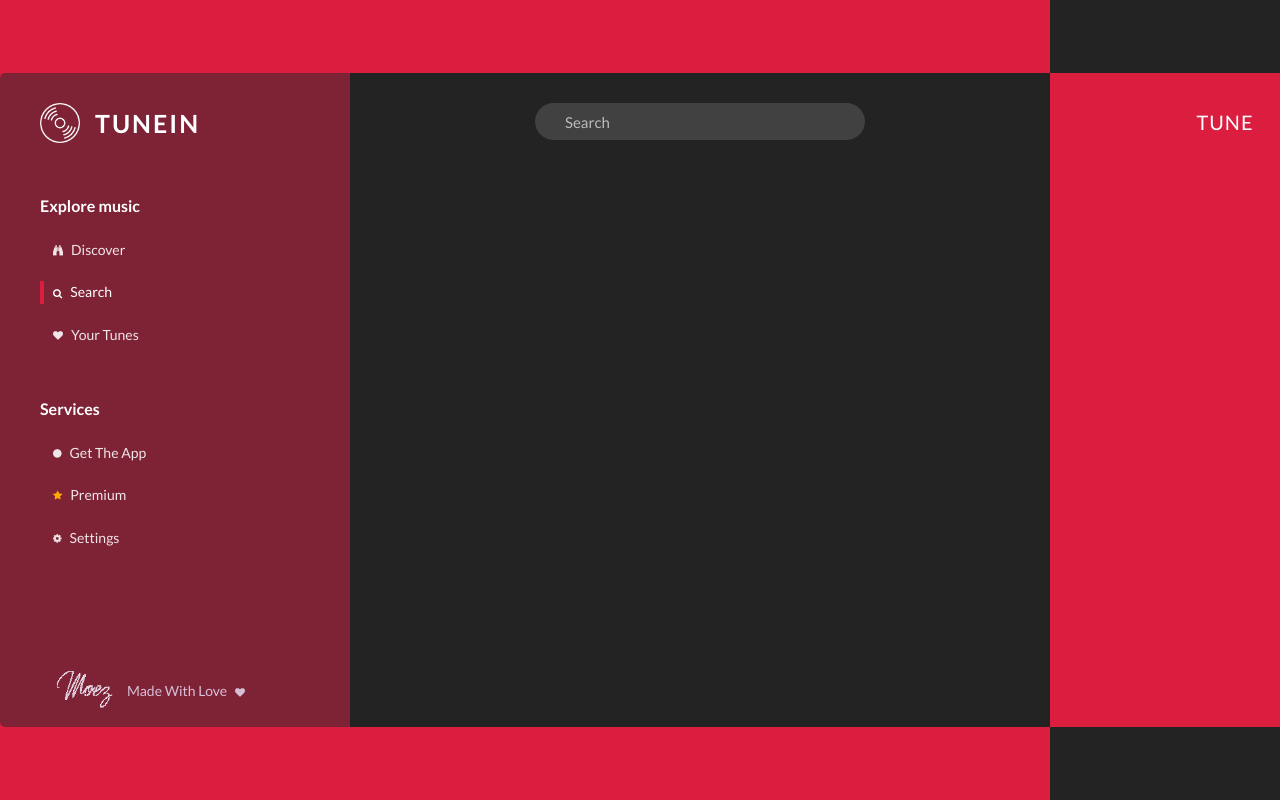
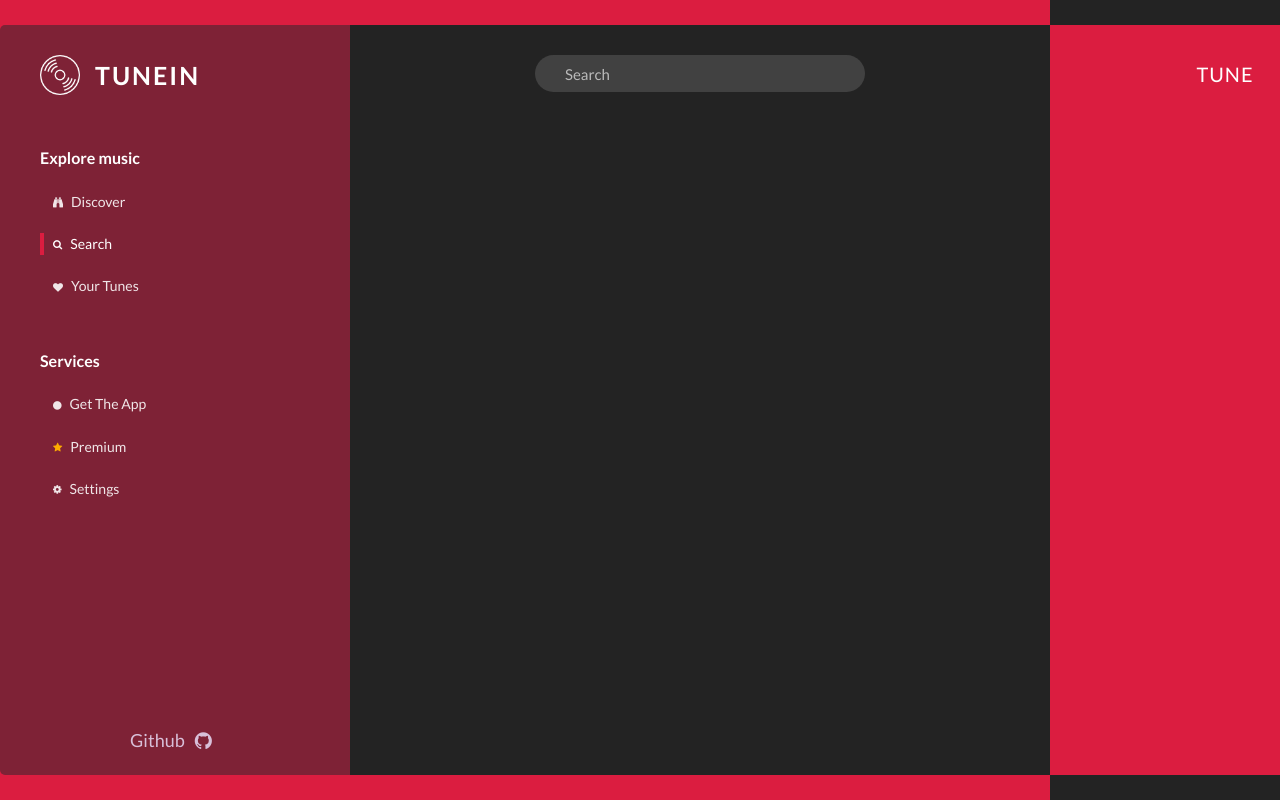
Before and after one commit to Datlyfe/tuneIn, a Vue app: page /search in a window 1280 px wide. Shown: the top 800 px of the page. Built offline with nearby package versions, Linux system fonts and the light colour scheme.

Commit message:
added Github link

```diff
--- a/src/components/Feed.vue
+++ b/src/components/Feed.vue
@@ -4,7 +4,9 @@
     <div :hidden="loading" class="feed animated fadeIn">
       <ul class="feed__list">
         <li class="song" v-for="song in feed" :key="song.id">
-          <img @click="cue(song)" class="song__image" :src="song.album.cover_small" alt="">
+          <div class="placeholder placeholder__feed">
+            <div @click="cue(song)" class="image image__feed" :style="getBgImg(song.album.cover_small)"></div>
+          </div>
           <div class="song__info">
             <span class="title">{{shorten(song.title,25)}}</span>
             <span class="artist">{{song.artist.name}}</span>
@@ -43,6 +45,9 @@
     abbreviate,
     isLiked,
     shorten,
+     getBgImg(src){
+      return { backgroundImage: `url(${src})` }
+    },
     likeSong(song){
       if(isLiked(this.likes,song.id)){
         this.$store.commit('unlike',song);
--- a/src/components/Menu.vue
+++ b/src/components/Menu.vue
@@ -44,8 +44,8 @@
     </nav>
     <!-- Watermark -->
     <div class="watermark">
-      <img src="@/assets/img/sig.png" alt="">
-      <span class="watermark__label">Made With Love <i class="fa fa-heart watermark__icon"></i></span>
+      <!-- <img src="@/assets/img/sig.png" alt=""> -->
+      <a href="https://github.com/MoezBouaggad/TuneIn" target="_blank" class="watermark__label">Github<i class="fa fa-github watermark__icon"></i></a>
     </div>
   </div>
 </template>
--- a/src/components/Search.vue
+++ b/src/components/Search.vue
@@ -12,7 +12,7 @@
       <div  v-for="res in searchResults" :key="res.id" class="res">
         <div class="placeholder">
           <div @click="cue(res)" class="image" :style="getBgImg(res.album.cover_small)">
-          </div>
+        </div>
         </div>
 
         <div class="res__info">
--- a/src/sass/blocks/_layout.scss
+++ b/src/sass/blocks/_layout.scss
@@ -3,7 +3,7 @@
   width: 100%;
   display: grid;
   grid-template-columns: .5fr 350px minmax(700px,800px) 350px .5fr;
-  grid-template-rows: .45fr 4fr .45fr;
+  grid-template-rows: 1fr 750px 1fr;
 }
 
 .menu{
--- a/src/sass/blocks/_menu.scss
+++ b/src/sass/blocks/_menu.scss
@@ -44,25 +44,7 @@
   }
 }
 
-.watermark{
-  display: flex;
-  align-items: center;
-  justify-content: center;
-  position: absolute;
-  bottom: 1rem;
-  left: 4rem;
-  img{
-    margin: 0 1rem;
-    height: 50px;
-  }
-  &__label{
-    font-size: 1.4rem;
-    color: #d8bfd8;
-  }
-  &__icon{
-    margin-left:.5rem;
-  }
-}
+
 
 
 .fa{
@@ -83,3 +65,31 @@
 .premium{
   color: #FDAB00;
 }
+
+.watermark{
+  display: flex;
+  align-items: center;
+  flex-direction: column;
+  justify-content: center;
+  position: absolute;
+  bottom: 2rem;
+  left: 50%;
+  transform: translateX(-50%);
+  img{
+    margin: 0 1rem;
+    height: 50px;
+  }
+  &__label{
+    text-decoration: none;
+    cursor: pointer;
+    font-size: 1.8rem;
+    display: flex;
+    align-items: center;
+    justify-content: center;
+    color: #d8bfd8;
+  }
+  &__icon{
+    font-size: 2rem !important;
+    margin-left:1rem;
+  }
+}
--- a/src/sass/blocks/_search.scss
+++ b/src/sass/blocks/_search.scss
@@ -98,4 +98,14 @@
       transform: translateY(-2px);
     }
   }
+
+  .image__feed{
+    width: 65px;
+    height: 65px;
+  }
 }
+
+.placeholder__feed{
+  width: 65px;
+  height: 63px;
+}
```
Also changed, not shown: screenshot.png (added).
